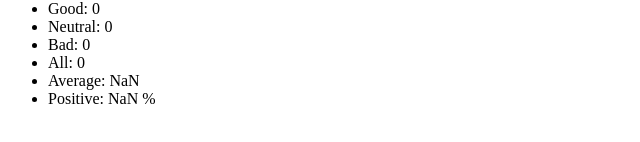
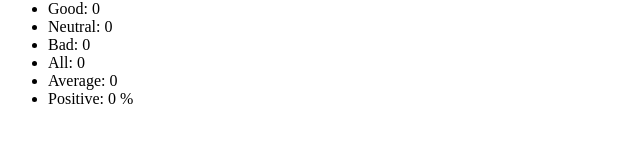
Before and after one commit to stefano76/full-stack-open-course, a React (Vite) app in the folder part1/unicafe/: page / in a window 1280 px wide. Shown: the part 168-310 px from the top of the page, without its empty margins (0-640 px from the left). Built offline with nearby package versions, Linux system fonts and the light colour scheme.

Commit message:
Exercise 1.7: Fix statitics initial status

```diff
--- a/part1/unicafe/src/App.jsx
+++ b/part1/unicafe/src/App.jsx
@@ -12,9 +12,9 @@ const Button = ({ text, onClick }) => {
 	);
 };
 
-const Statistics = ({ text, number }) => {
+const Statistics = ({ text, value }) => {
 	// prettier-ignore
-	return <li>{text}: {number}</li>
+	return <li>{text}: {value}</li>
 };
 
 const Footer = ({ feedbacks }) => {
@@ -22,9 +22,9 @@ const Footer = ({ feedbacks }) => {
 		<>
 			<h2>Statistics</h2>
 			<ul>
-				<Statistics text="Good" number={feedbacks.good} />
-				<Statistics text="Neutral" number={feedbacks.neutral} />
-				<Statistics text="Bad" number={feedbacks.bad} />
+				<Statistics text="Good" value={feedbacks.good} />
+				<Statistics text="Neutral" value={feedbacks.neutral} />
+				<Statistics text="Bad" value={feedbacks.bad} />
 				<Total feedbacks={feedbacks} />
 				<Average feedbacks={feedbacks} />
 				<Positive feedbacks={feedbacks} />
@@ -33,12 +33,12 @@ const Footer = ({ feedbacks }) => {
 	);
 };
 
-const calcTotal = ({ feedbacks }) => {
+const calcTotal = (feedbacks) => {
 	return feedbacks.good + feedbacks.neutral + feedbacks.bad;
 };
 
 const Total = ({ feedbacks }) => {
-	return <li>All: {calcTotal({ feedbacks })}</li>;
+	return <li>All: {calcTotal(feedbacks)}</li>;
 };
 
 const Average = ({ feedbacks }) => {
@@ -47,11 +47,13 @@ const Average = ({ feedbacks }) => {
 	const neutral = feedbacks.neutral * values.neutral;
 	const bad = feedbacks.bad * values.bad;
 
-	return <li>Average: {(good + neutral + bad) / calcTotal({ feedbacks })}</li>;
+	const average = calcTotal(feedbacks) > 0 ? (good + neutral + bad) / calcTotal(feedbacks) : 0;
+	return <li>Average: {average}</li>;
 };
 
 const Positive = ({ feedbacks }) => {
-	return <li>Positive: {(feedbacks.good / calcTotal({ feedbacks })) * 100} %</li>;
+	const positive = calcTotal(feedbacks) > 0 ? (feedbacks.good / calcTotal(feedbacks)) * 100 : 0;
+	return <li>Positive: {positive} %</li>;
 };
 
 const App = () => {
```
